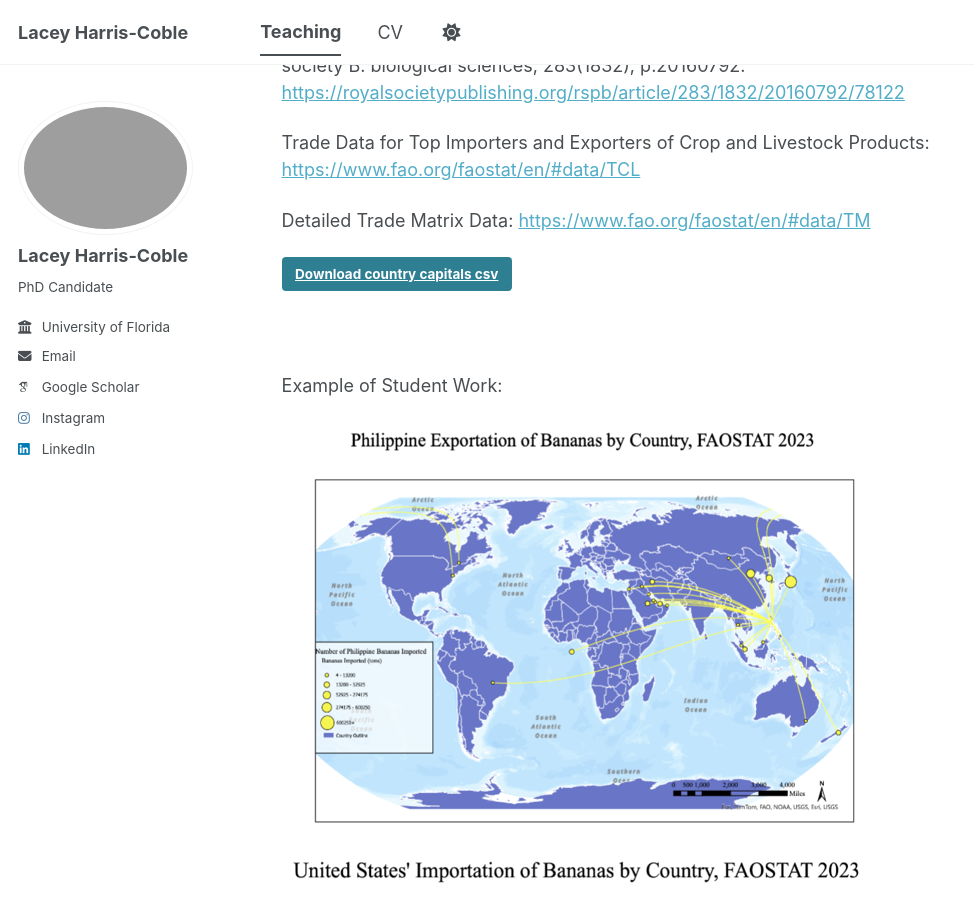
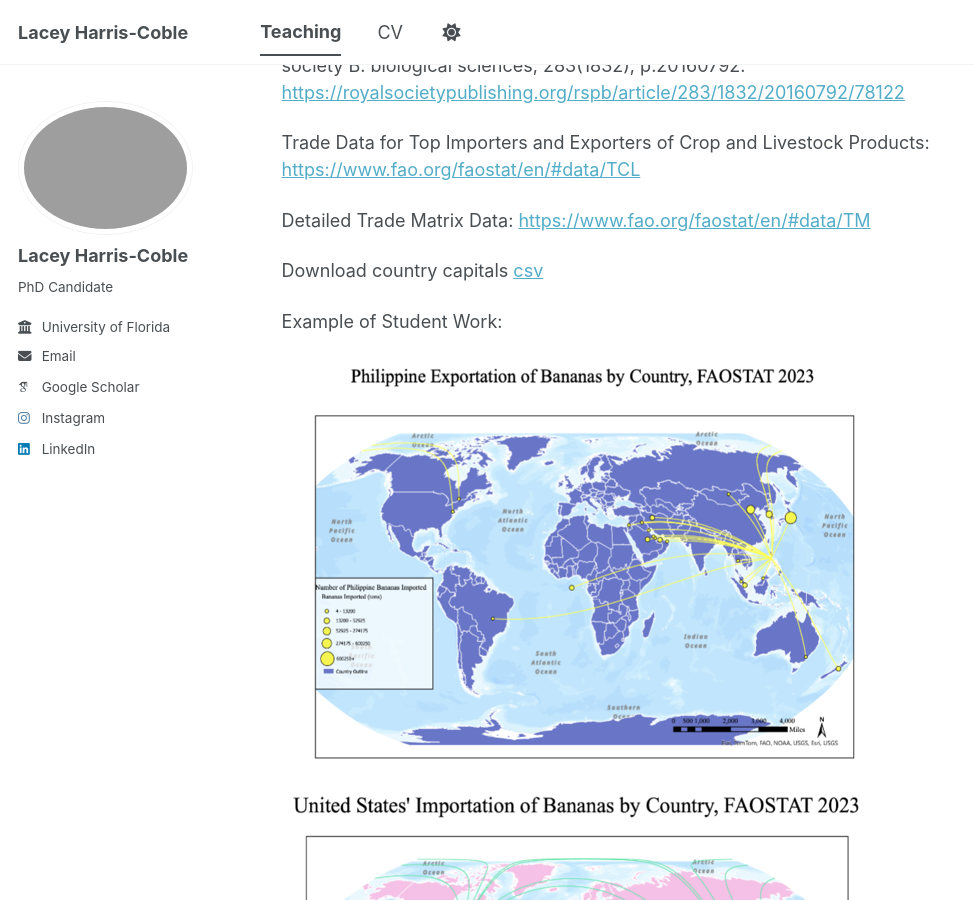
Before and after one commit to lharriscoble/lharriscoble.github.io, a Jekyll site: the page built from _teaching/2014-spring-teaching-1.md, in a window 1280 px wide and 900 px high, scrolled down 2067 px. Shown: the whole window, without its empty margins (0-974 px from the left). Built offline with Jekyll 4.4.1, drawn with Linux system fonts in a browser that asks for light colours; some web fonts are replaced; a script bundle is joined from its source files by our own code; library files that are not in the unit come from our copies.

Commit message:
Update 2014-spring-teaching-1.md

```diff
--- a/_teaching/2014-spring-teaching-1.md
+++ b/_teaching/2014-spring-teaching-1.md
@@ -41,12 +41,8 @@ Trade Data for Top Importers and Exporters of Crop and Livestock Products: [<htt
 
 Detailed Trade Matrix Data: [<https://www.fao.org/faostat/en/#data/TM>](<https://www.fao.org/faostat/en/#data/TM>)
 
+Download country capitals [csv]({{ base_path }}/files/country-capitals.csv)
 
-<div class="Country Capitals csv">
-  <a href="{{ base_path }}/files/country-capitals.csv" class="btn btn--primary">Download country capitals csv</a>
-</div>
-
-<br><br>
 
 Example of Student Work:
 
```
